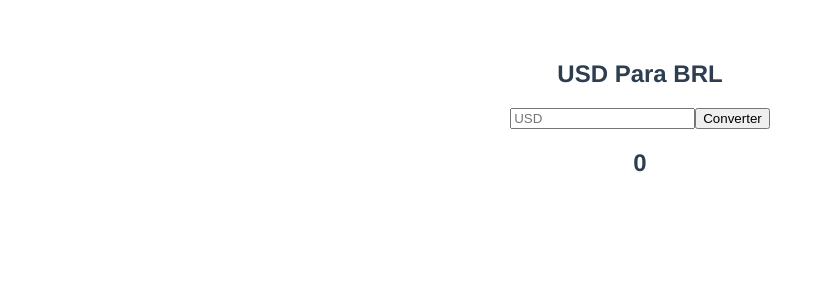
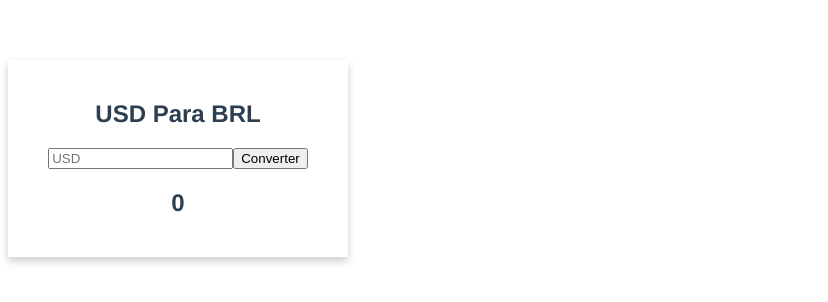
Before and after one commit to Pablo-Belusso/Conversor_Moedas__VUE, a Vue app: page / in a window 1280 px wide. Shown: the top 302 px of the page, without its empty margins (0-828 px from the left). Built offline with nearby package versions, Linux system fonts and the light colour scheme.

Commit message:
Commit 31

```diff
--- a/src/components/Conversor.vue
+++ b/src/components/Conversor.vue
@@ -45,5 +45,10 @@
 
 
 <style scoped>
+    .conversor{
+        padding: 20px;
+        max-width: 300px;
+        box-shadow: 0 4px 8px 0 rgba(0, 0, 0, 0.2);
+    }
 
 </style>
```
